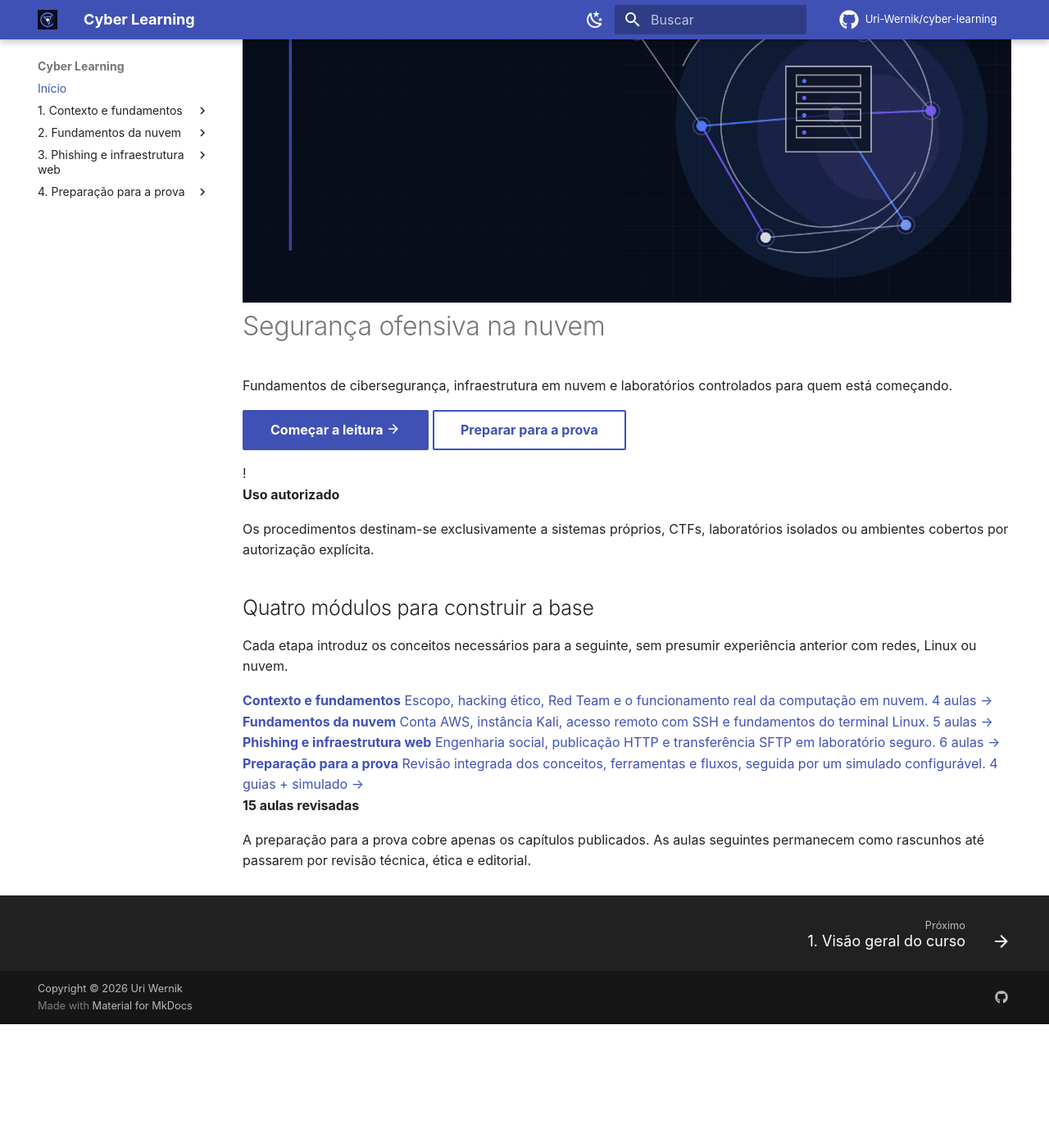
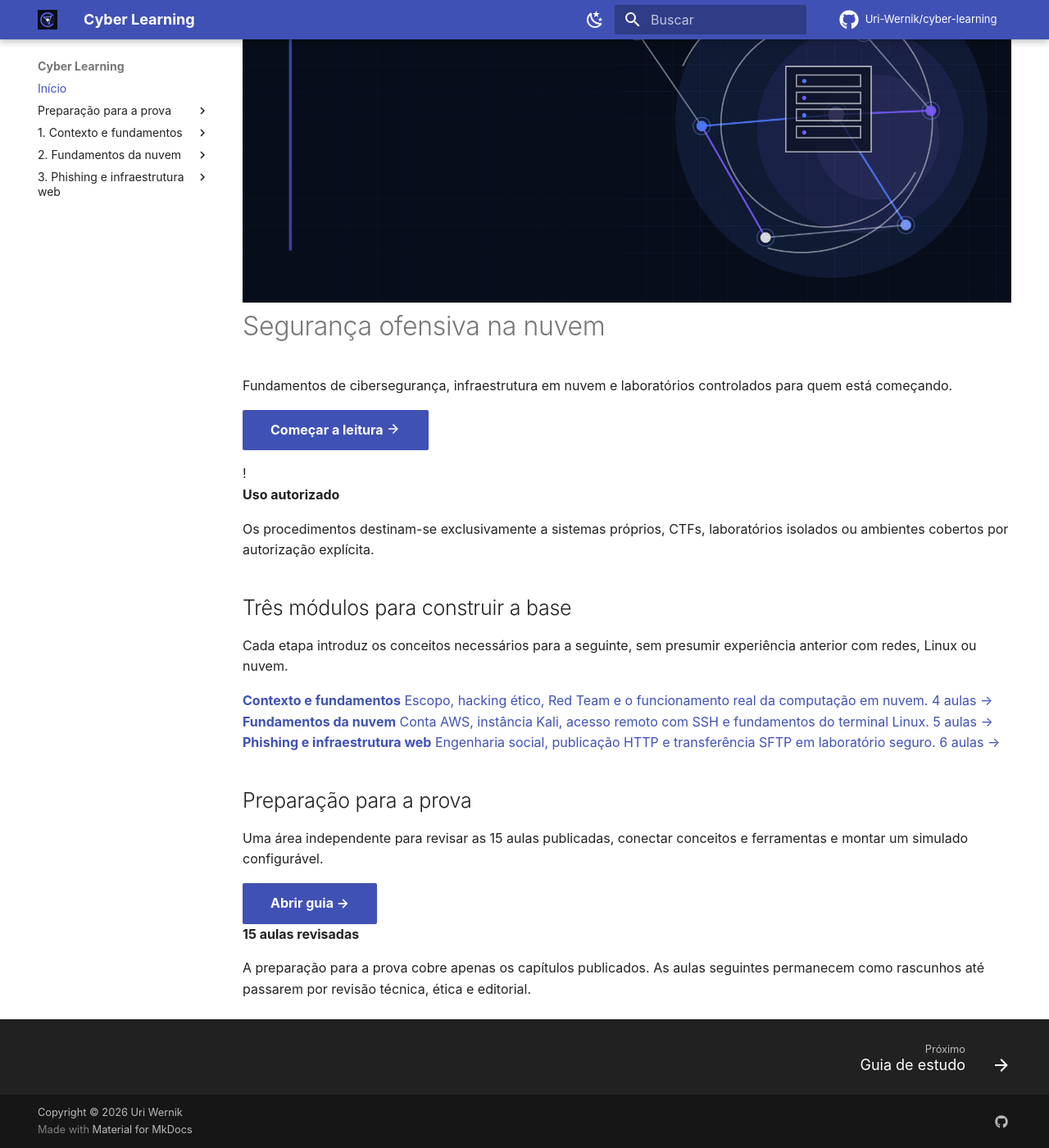
Before and after one commit to Uri-Wernik/cyber-learning, an MkDocs documentation site: the page built from Cloud-Based Hacking/index.md, in a window 1280 px wide and 1400 px high, scrolled down 151 px. Shown: the whole window at 82% size. Built offline with MkDocs 1.6.1 and Material for MkDocs 9.7.7, drawn with Linux system fonts in a browser that asks for light colours.

Commit message:
fix: separate exam preparation navigation
Co-authored-by: Copilot <223556219+Copilot@users.noreply.github.com>

```diff
--- a/Cloud-Based Hacking/index.md
+++ b/Cloud-Based Hacking/index.md
@@ -22,7 +22,6 @@ hide:
 <div class="book-cover__actions" markdown>
 
 [Começar a leitura :material-arrow-right:](01-introduction-to-cloud-computing-for-hackers/01-teaser.md){ .md-button .md-button--primary }
-[Preparar para a prova](04-preparacao-para-prova/01-guia-de-estudo.md){ .md-button }
 
 </div>
 
@@ -40,7 +39,7 @@ hide:
 
 <div class="section-heading" markdown>
 
-## Quatro módulos para construir a base
+## Três módulos para construir a base
 
 Cada etapa introduz os conceitos necessários para a seguinte, sem presumir experiência anterior com redes, Linux ou nuvem.
 
@@ -71,15 +70,17 @@ Cada etapa introduz os conceitos necessários para a seguinte, sem presumir expe
         <span class="module-row__meta">6 aulas</span>
         <span class="module-row__arrow" aria-hidden="true">&rarr;</span>
     </a>
-    <a class="module-row" href="04-preparacao-para-prova/01-guia-de-estudo/">
-        <span class="module-row__copy">
-            <strong>Preparação para a prova</strong>
-            <span>Revisão integrada dos conceitos, ferramentas e fluxos, seguida por um simulado configurável.</span>
-        </span>
-        <span class="module-row__meta">4 guias + simulado</span>
-        <span class="module-row__arrow" aria-hidden="true">&rarr;</span>
+</div>
+
+<section class="study-entry" aria-labelledby="study-entry-title">
+    <div class="study-entry__copy">
+        <h2 id="study-entry-title">Preparação para a prova</h2>
+        <p>Uma área independente para revisar as 15 aulas publicadas, conectar conceitos e ferramentas e montar um simulado configurável.</p>
+    </div>
+    <a class="md-button md-button--primary" href="04-preparacao-para-prova/01-guia-de-estudo/">
+        Abrir guia <span aria-hidden="true">&rarr;</span>
     </a>
-</div>
+</section>
 
 <section class="edition-note">
     <div>
--- a/mkdocs.yml
+++ b/mkdocs.yml
@@ -73,7 +73,7 @@ markdown_extensions:
       emoji_generator: !!python/name:material.extensions.emoji.to_svg
 
 extra_css:
-  - stylesheets/extra.css?v=20260924
+  - stylesheets/extra.css?v=20260924-2
 
 extra_javascript:
   - javascripts/pwa.js?v=20260803
@@ -87,6 +87,12 @@ extra:
 
 nav:
   - Início: index.md
+  - Preparação para a prova:
+      - Guia de estudo: 04-preparacao-para-prova/01-guia-de-estudo.md
+      - Conceitos fundamentais: 04-preparacao-para-prova/02-conceitos-fundamentais.md
+      - Ferramentas e comandos: 04-preparacao-para-prova/03-ferramentas-e-comandos.md
+      - Como tudo funciona: 04-preparacao-para-prova/04-como-tudo-funciona.md
+      - Simulado configurável: quiz.md
   - 1. Contexto e fundamentos:
       - 1. Visão geral do curso: 01-introduction-to-cloud-computing-for-hackers/01-teaser.md
       - 2. Hacking ético, pentest e Red Team: 01-introduction-to-cloud-computing-for-hackers/02-introduction-to-hacking-using-the-cloud.md
@@ -105,13 +111,6 @@ nav:
       - 13. Publicando uma página no Apache: 03-phishing/13-creating-a-fake-login-page-on-the-cloud.md
       - 14. Entendendo o envio de formulários: 03-phishing/14-modifying-the-page-to-steal-login-information.md
       - 15. Arquivos, permissões e PHP: 03-phishing/15-stealing-facebook-login-using-an-identical-fake-login-page.md
-  - 4. Preparação para a prova:
-      - Guia de estudo: 04-preparacao-para-prova/01-guia-de-estudo.md
-      - Conceitos fundamentais: 04-preparacao-para-prova/02-conceitos-fundamentais.md
-      - Ferramentas e comandos: 04-preparacao-para-prova/03-ferramentas-e-comandos.md
-      - Como tudo funciona: 04-preparacao-para-prova/04-como-tudo-funciona.md
-      - Simulado configurável: quiz.md
-
 draft_docs: |
   03-phishing/1[6-9]-*.md
   04-phishing-bypassing-2fa-mfa/**
```
Also changed, not shown: 2 other files.
